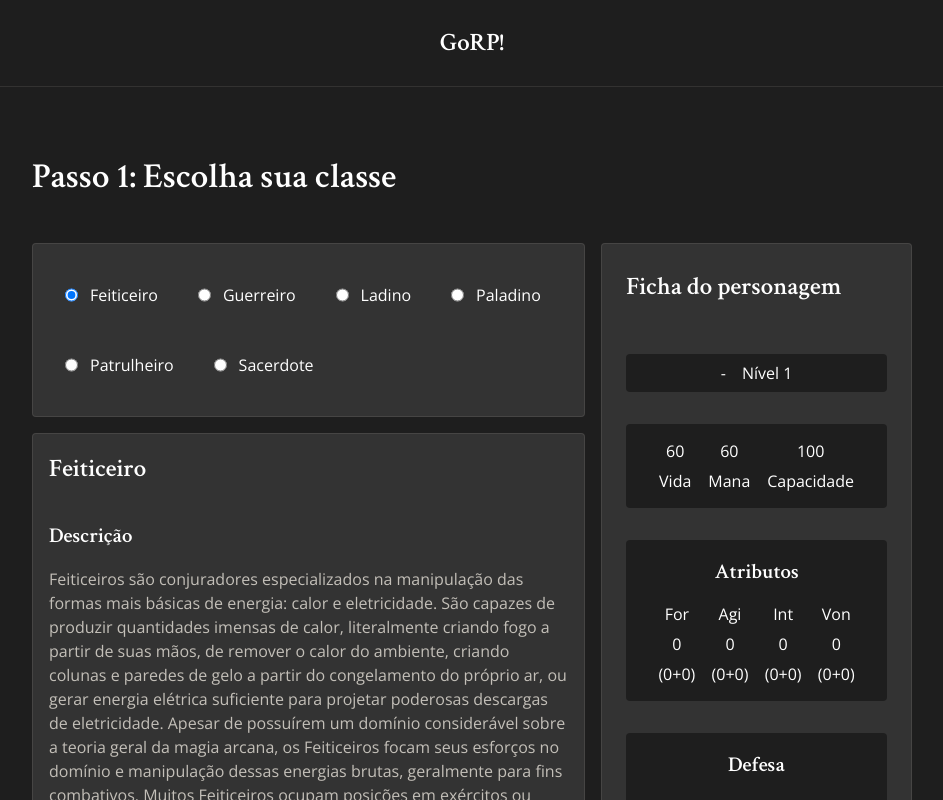
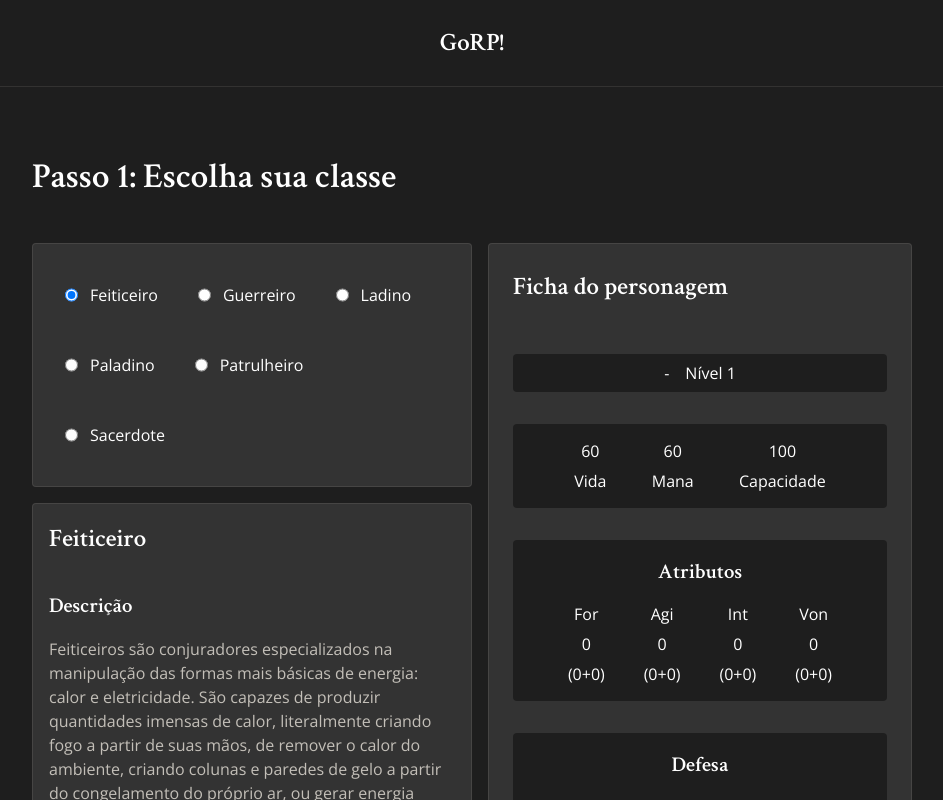
Before and after one commit to marcosvbs/go-role-playing, a React (Vite) app: page /vocation-selection in a window 1280 px wide. Shown: the top 800 px of the page, without its empty margins (168-1111 px from the left). Built offline with nearby package versions, Linux system fonts and the light colour scheme.

Commit message:
fix CharacterSheet width

```diff
--- a/src/pages/RaceSelection/styles.ts
+++ b/src/pages/RaceSelection/styles.ts
@@ -17,10 +17,12 @@ export const RaceSelectionContainer = styled.div`
 export const RaceSelectionBody = styled.div`
   display: flex;
   flex-direction: row;
+  align-items: start;
   gap: 1rem;
 `;
 
 export const RaceSelectionForm = styled.div`
+  max-width: 50%;
   display: flex;
   flex-direction: column;
   gap: 1rem;
--- a/src/pages/VocationSelection/styles.ts
+++ b/src/pages/VocationSelection/styles.ts
@@ -17,10 +17,12 @@ export const VocationSelectionContainer = styled.div`
 export const VocationSelectionBody = styled.div`
   display: flex;
   flex-direction: row;
+  align-items: start;
   gap: 1rem;
 `;
 
 export const VocationSelectionForm = styled.div`
+  max-width: 50%;
   display: flex;
   flex-direction: column;
   gap: 1rem;
--- a/src/utils/isStepOrderCorrect.ts
+++ /dev/null
@@ -1,3 +0,0 @@
-// export function isStepOrderCorrect({}) {
-
-// }
```
